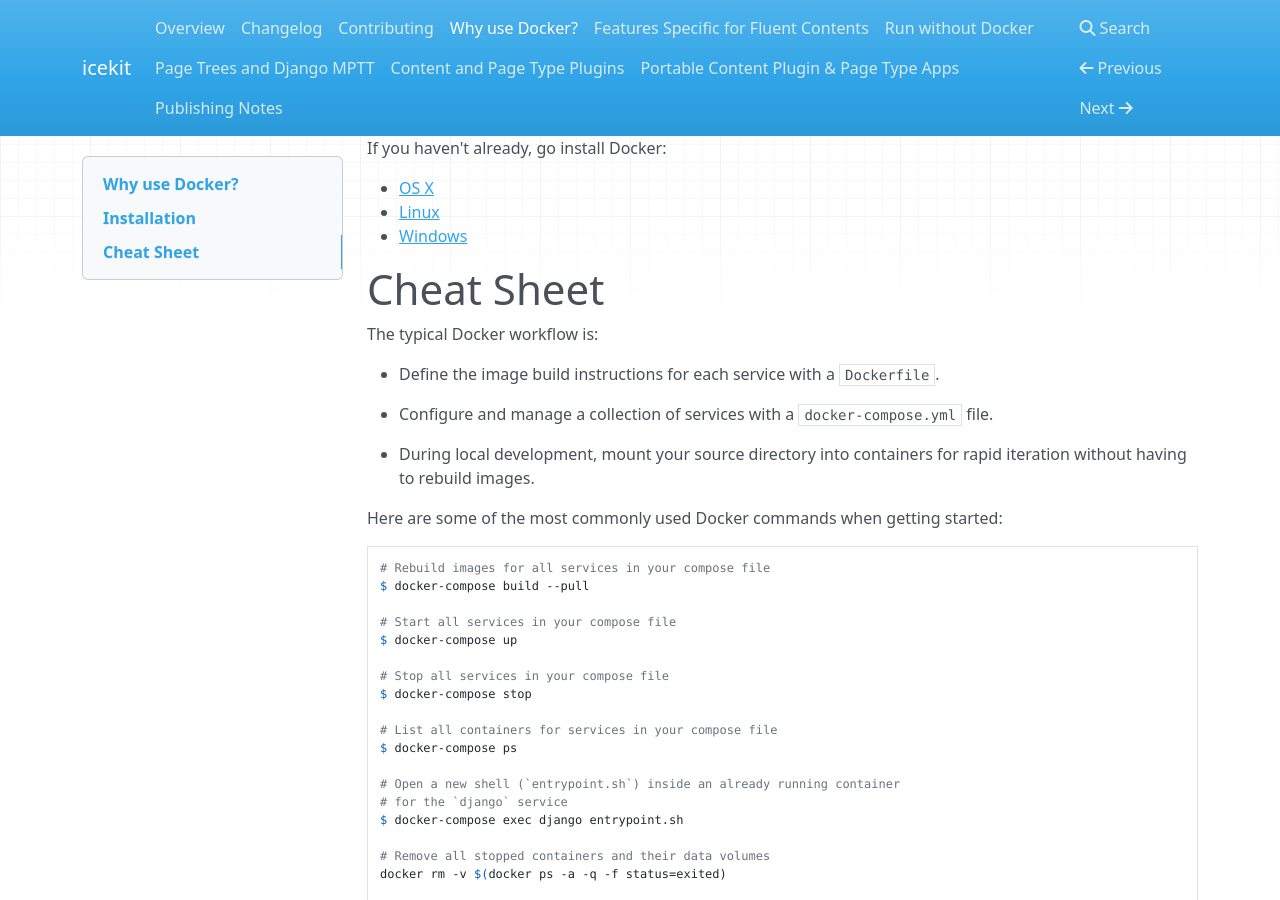
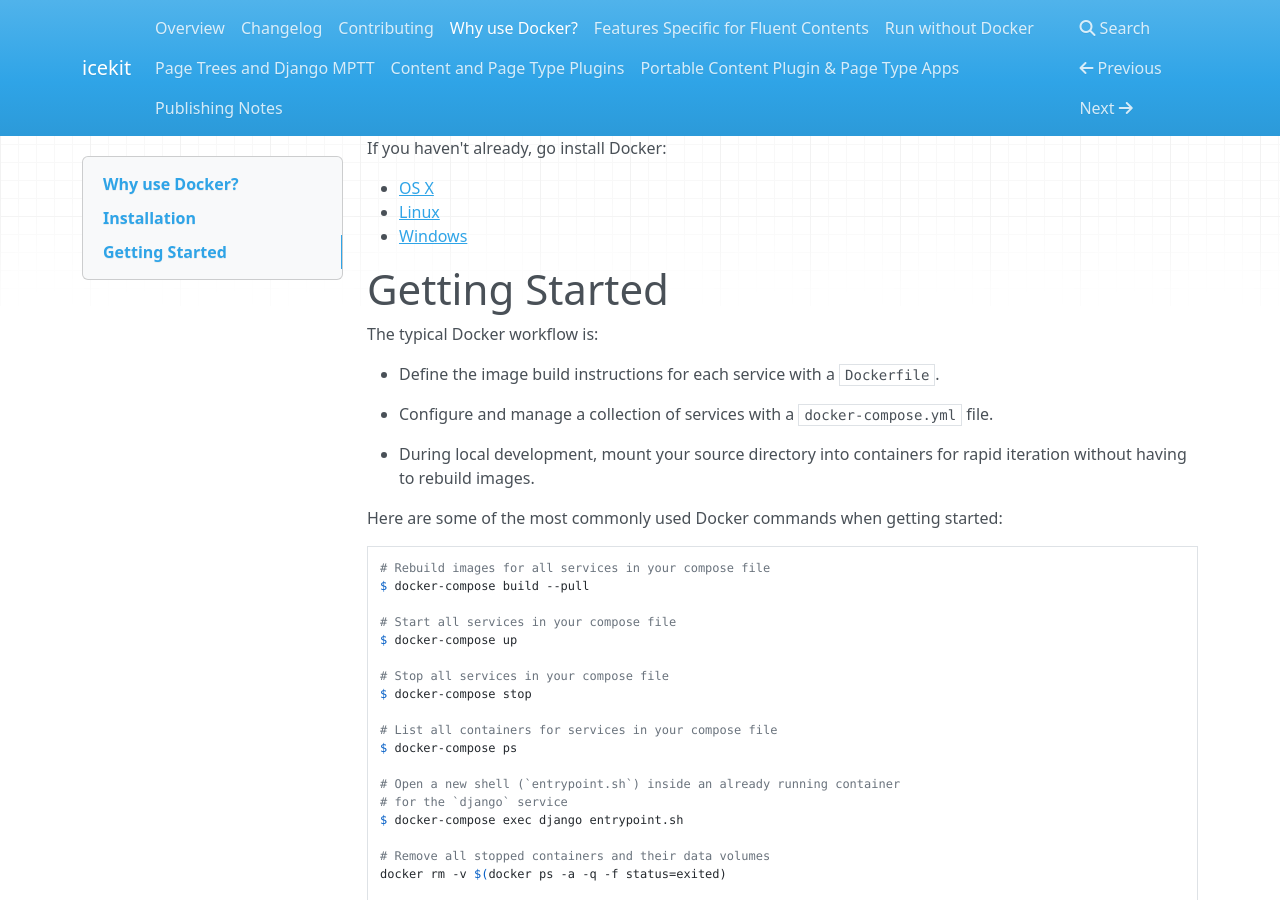
Before and after one commit to ic-labs/django-icekit, an MkDocs documentation site: the page built from docs/docker-quick-start.md, in a window 1280 px wide and 900 px high, scrolled down 473 px. Built offline with MkDocs 1.6.1, drawn with Linux system fonts in a browser that asks for light colours; nearby versions of some CDN libraries.

Commit message:
Update heading.

```diff
--- a/docs/docker-quick-start.md
+++ b/docs/docker-quick-start.md
@@ -25,7 +25,7 @@ If you haven't already, go install Docker:
   * [Linux](https://docs.docker.com/engine/installation/linux/)
   * [Windows](https://download.docker.com/win/stable/InstallDocker.msi)
 
-# Cheat Sheet
+# Getting Started
 
 The typical Docker workflow is:
 
```
